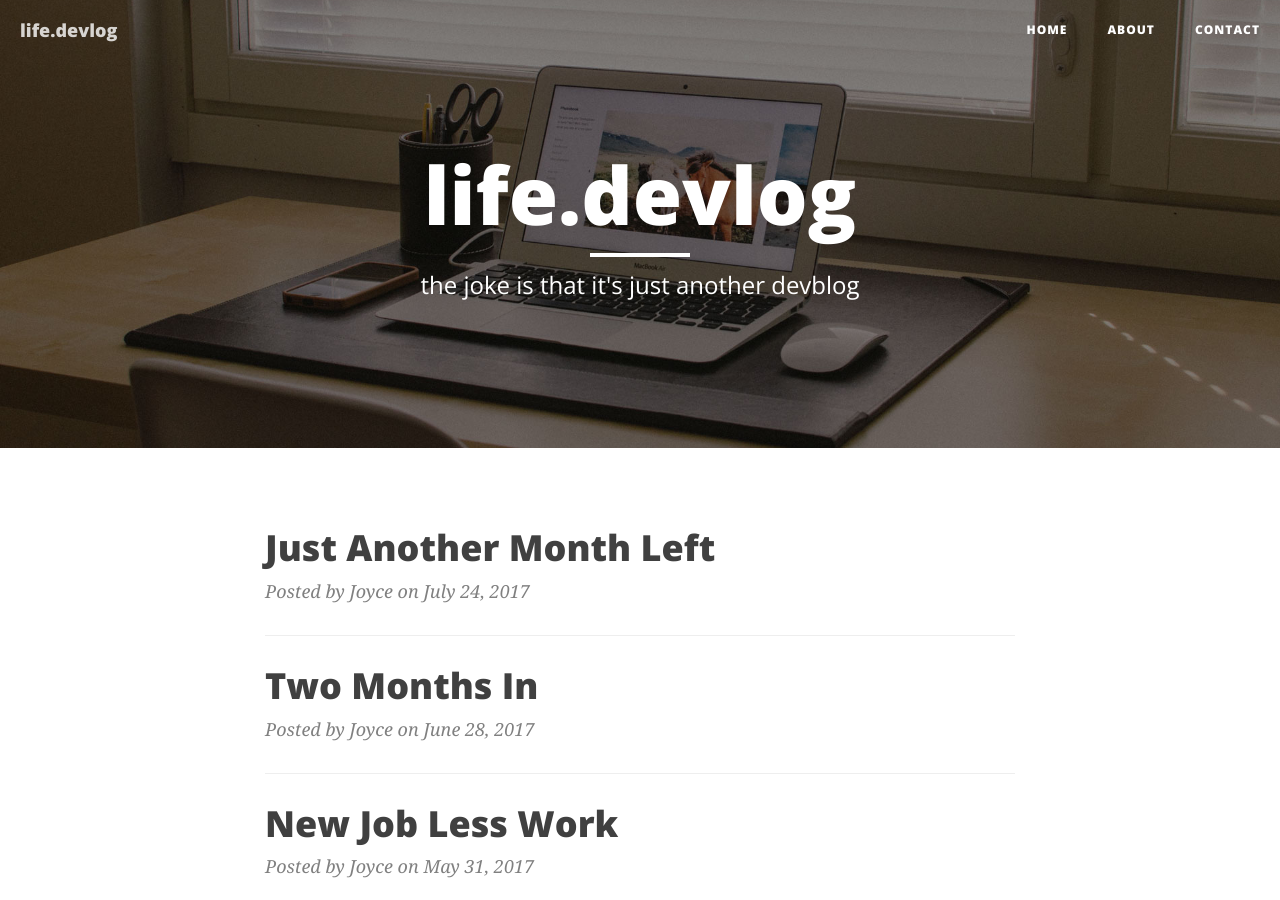
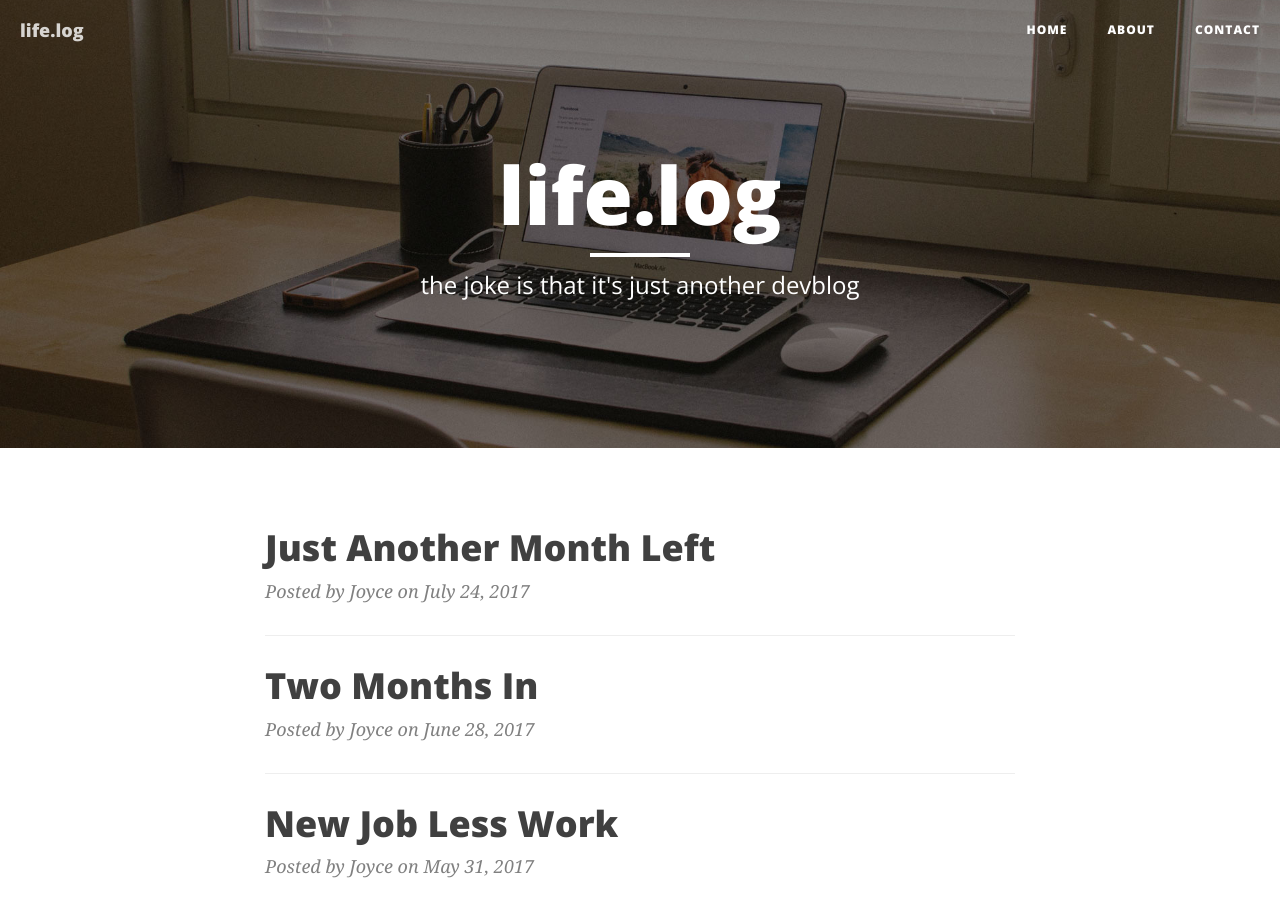
Before and after one commit to thejoycekung/blog, a Jekyll site: the page built from index.html, in a window 1280 px wide and 900 px high. Built offline with Jekyll 4.4.1, drawn with Linux system fonts in a browser that asks for light colours; nearby versions of some CDN libraries; the list of posts is cut into pages by our own code.

Commit message:
Changed title to life.log vs life.devlog

```diff
--- a/_config.yml
+++ b/_config.yml
@@ -1,5 +1,5 @@
 # Site settings
-title: life.devlog
+title: life.log
 author: Joyce Kung
 header-img: img/home-bg.jpg
 email: thejoycekung@gmail.com
```
